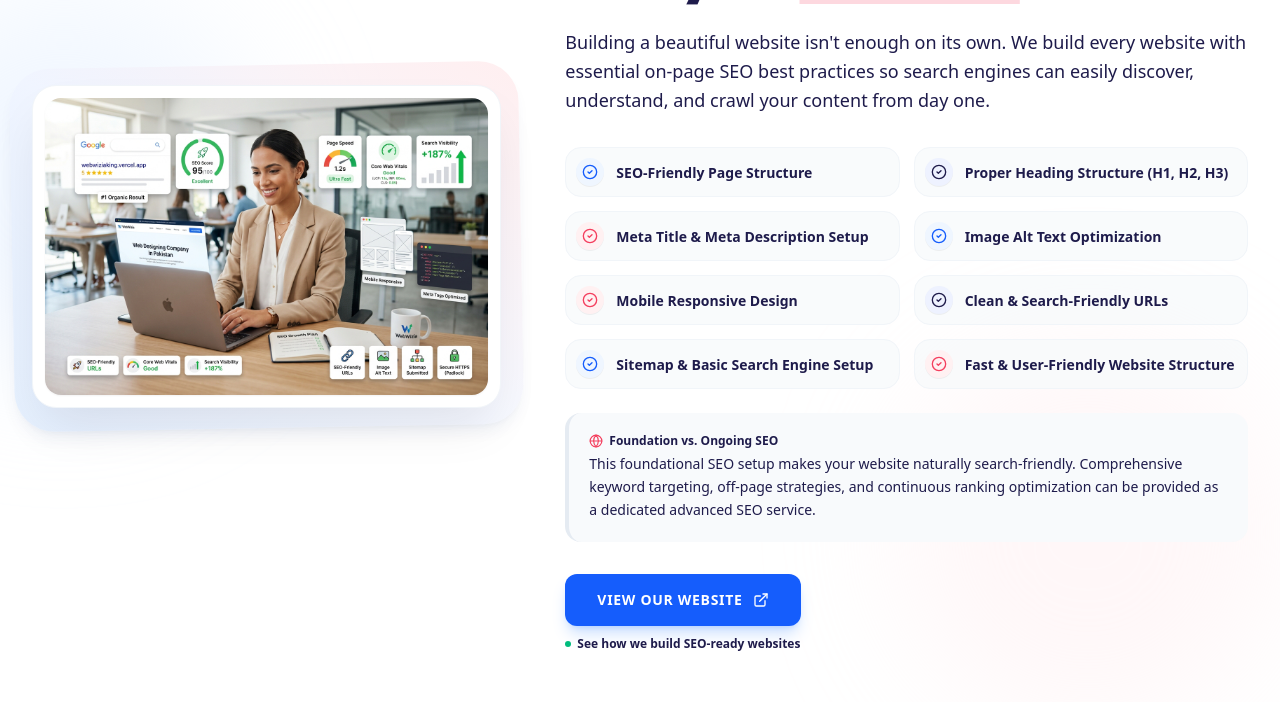
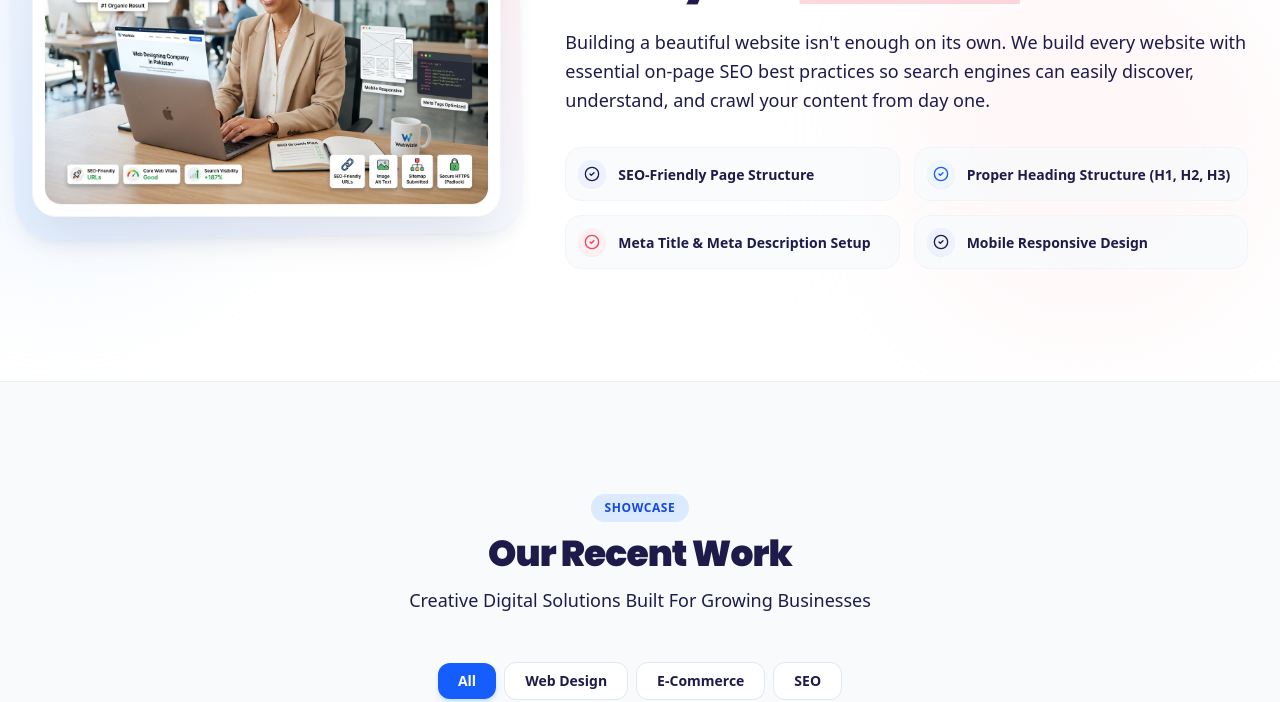
Before and after one commit to helllokingstar-coder/webwiziaking, a React (Vite) app: page / in a window 1280 px wide. Shown: the part 3100-3802 px from the top of the page. Built offline with nearby package versions, Linux system fonts and the light colour scheme.

Commit message:
refactor(components): streamline SEO feature checklist
Reduced the SEO checklist to focus on core offerings and updated accent color mapping for better visual consistency.

```diff
--- a/src/components/SeoReadySection.tsx
+++ b/src/components/SeoReadySection.tsx
@@ -1,8 +1,6 @@
 import React from 'react';
 import {
   CheckCircle2,
-  Globe,
-  ExternalLink,
   Zap,
 } from 'lucide-react';
 import seoFriendlyImg from '../assets/images/seo_friendly_showcase_1788113502855.jpg';
@@ -13,14 +11,10 @@ interface SeoReadySectionProps {
 
 export const SeoReadySection: React.FC<SeoReadySectionProps> = ({ onNavigate }) => {
   const checklistItems = [
-    { text: 'SEO-Friendly Page Structure', accent: 'blue' },
-    { text: 'Proper Heading Structure (H1, H2, H3)', accent: 'navy' },
+    { text: 'SEO-Friendly Page Structure', accent: 'navy' },
+    { text: 'Proper Heading Structure (H1, H2, H3)', accent: 'blue' },
     { text: 'Meta Title & Meta Description Setup', accent: 'rose' },
-    { text: 'Image Alt Text Optimization', accent: 'blue' },
-    { text: 'Mobile Responsive Design', accent: 'rose' },
-    { text: 'Clean & Search-Friendly URLs', accent: 'navy' },
-    { text: 'Sitemap & Basic Search Engine Setup', accent: 'blue' },
-    { text: 'Fast & User-Friendly Website Structure', accent: 'rose' },
+    { text: 'Mobile Responsive Design', accent: 'navy' },
   ];
 
   return (
@@ -78,7 +72,7 @@ export const SeoReadySection: React.FC<SeoReadySectionProps> = ({ onNavigate })
               Building a beautiful website isn't enough on its own. We build every website with essential on-page SEO best practices so search engines can easily discover, understand, and crawl your content from day one.
             </p>
 
-            {/* 8-Point SEO Feature Checklist Grid */}
+            {/* 4-Point SEO Feature Checklist Grid */}
             <div className="grid grid-cols-1 sm:grid-cols-2 gap-3.5 pt-2">
               {checklistItems.map((item, idx) => {
                 // Style icon badge background depending on item accent
@@ -92,7 +86,7 @@ export const SeoReadySection: React.FC<SeoReadySectionProps> = ({ onNavigate })
                 return (
                   <div
                     key={idx}
-                    className="flex items-center space-x-3 p-2.5 rounded-2xl bg-slate-50/80 hover:bg-slate-100/80 border border-slate-100 transition-colors"
+                    className="flex items-center space-x-3 p-3 rounded-2xl bg-slate-50/80 hover:bg-slate-100/80 border border-slate-100 transition-colors"
                   >
                     <div
                       className={`w-7 h-7 rounded-full ${badgeColor} flex items-center justify-center shrink-0 shadow-2xs`}
@@ -107,37 +101,6 @@ export const SeoReadySection: React.FC<SeoReadySectionProps> = ({ onNavigate })
               })}
             </div>
 
-            {/* Supporting Clarification Box */}
-            <div className="p-4 sm:p-5 rounded-2xl bg-slate-50 border-l-4 border-[#F43F5E] border-slate-200/80 space-y-1">
-              <div className="flex items-center space-x-1.5 text-xs font-bold text-[#1e1b4b]">
-                <Globe className="w-3.5 h-3.5 text-[#F43F5E]" />
-                <span>Foundation vs. Ongoing SEO</span>
-              </div>
-              <p className="text-xs sm:text-sm text-[#1e1b4b] leading-relaxed font-normal">
-                This foundational SEO setup makes your website naturally search-friendly. Comprehensive keyword targeting, off-page strategies, and continuous ranking optimization can be provided as a dedicated advanced SEO service.
-              </p>
-            </div>
-
-            {/* Action Button & Under-text */}
-            <div className="pt-2 space-y-2.5">
-              <div>
-                <a
-                  href="https://webwiziaking.vercel.app/"
-                  target="_blank"
-                  rel="noopener noreferrer"
-                  className="inline-flex items-center space-x-2.5 px-8 py-4 bg-blue-600 hover:bg-blue-700 text-white font-black text-sm tracking-wider uppercase rounded-xl shadow-lg shadow-blue-500/25 hover:shadow-blue-500/40 transform hover:-translate-y-0.5 transition-all duration-200 group"
-                >
-                  <span>VIEW OUR WEBSITE</span>
-                  <ExternalLink className="w-4 h-4 group-hover:translate-x-0.5 group-hover:-translate-y-0.5 transition-transform" />
-                </a>
-              </div>
-
-              <p className="text-xs font-semibold text-[#1e1b4b] flex items-center space-x-1.5">
-                <span className="w-1.5 h-1.5 rounded-full bg-emerald-500" />
-                <span>See how we build SEO-ready websites</span>
-              </p>
-            </div>
-
           </div>
 
         </div>
```
